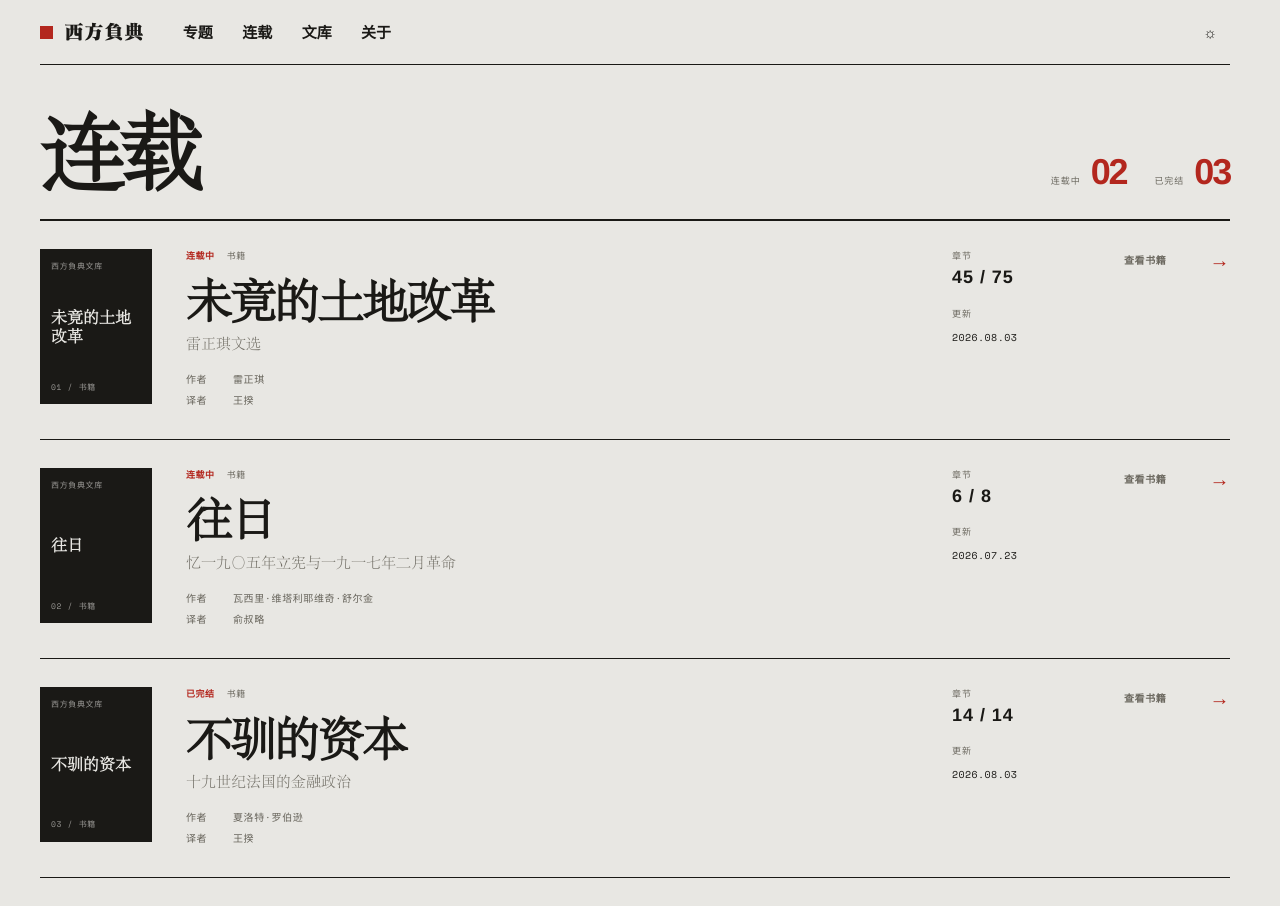
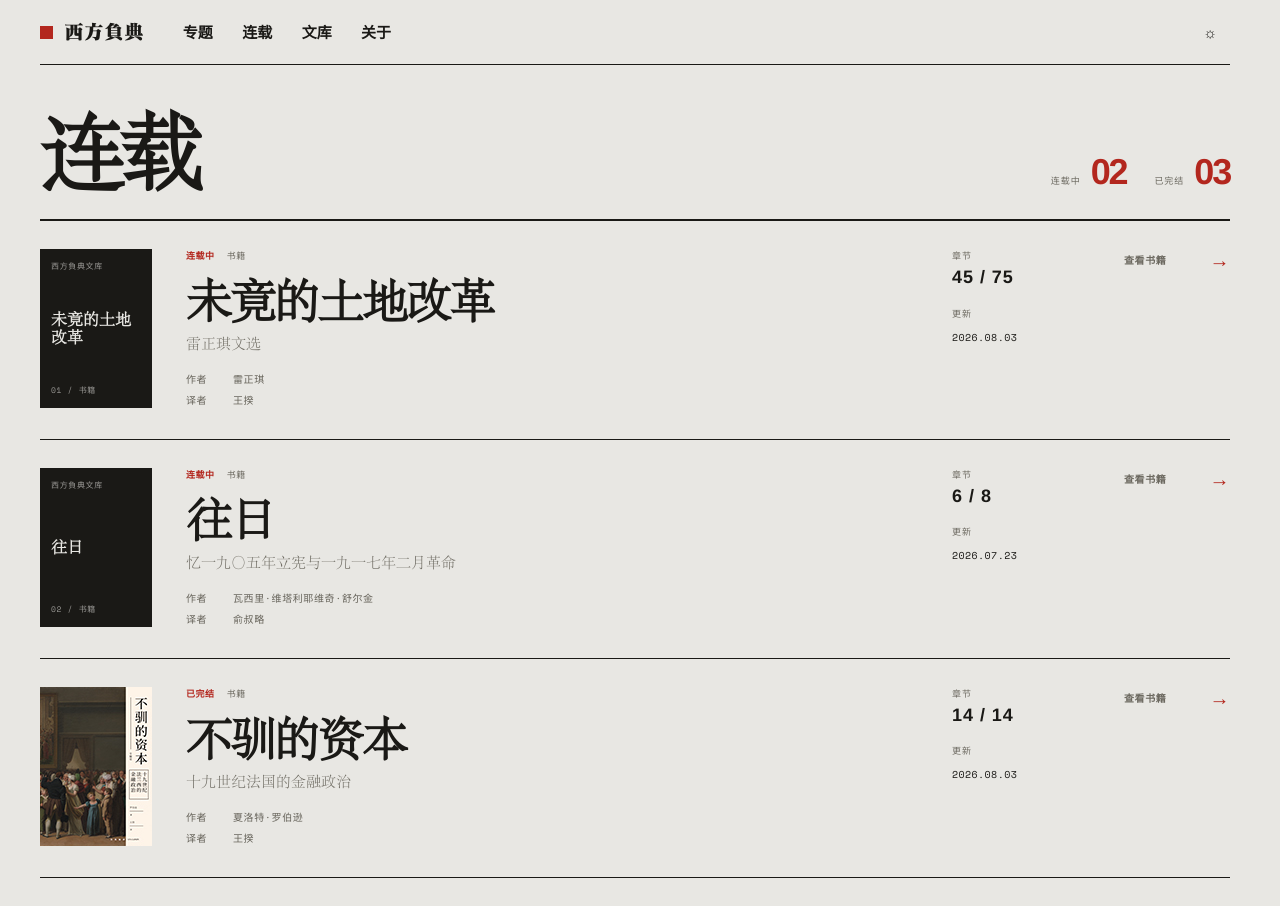
Before and after one commit to ShenSheiBot/genshinken, a Next.js app: page /books in a window 1280 px wide. Shown: the top 906 px of the page. Built offline with nearby package versions, Linux system fonts and the light colour scheme.

Commit message:
feat(books): add Capital Untamed cover artwork

```diff
--- a/app/books/books.module.css
+++ b/app/books/books.module.css
@@ -116,6 +116,7 @@
 
 .catalogCover,
 .bookCover {
+  position: relative;
   display: flex;
   flex-direction: column;
   justify-content: space-between;
@@ -126,7 +127,7 @@
 
 .catalogCover {
   width: 112px;
-  aspect-ratio: .72;
+  aspect-ratio: 112 / 159;
   padding: 12px 11px;
 }
 
@@ -288,9 +289,18 @@
 
 .bookCover {
   width: 210px;
-  aspect-ratio: .72;
+  aspect-ratio: 210 / 298;
   padding: 20px 18px;
   box-shadow: 8px 8px 0 var(--hair);
+}
+
+.coverWithImage { padding: 0; }
+
+.coverImage {
+  display: block;
+  width: 100%;
+  height: 100%;
+  object-fit: cover;
 }
 
 .bookCover strong {
--- a/app/books/page.tsx
+++ b/app/books/page.tsx
@@ -1,10 +1,12 @@
 import type { Metadata } from "next";
+import Image from "next/image";
 import Link from "next/link";
 import {
   bookHref,
   bookStatusLabel,
   getAllBookChapters,
   getAllBooks,
+  getBookCoverAssets,
   getBookCredits,
   getPublishedBookChapters,
 } from "@/lib/books";
@@ -74,15 +76,31 @@ export default function BooksPage() {
               const authors = credits.filter((credit) => credit.role === "author");
               const translators = credits.filter((credit) => credit.role === "translator");
               const proofreaders = credits.filter((credit) => credit.role === "proofreader");
+              const coverAssets = getBookCoverAssets(book.slug);
               const allChapters = getAllBookChapters(book);
               const publishedChapters = getPublishedBookChapters(book);
               return (
                 <li key={book.id}>
                   <article className={styles.catalogBook} data-book-status={book.status}>
-                    <div className={styles.catalogCover} aria-hidden="true">
-                      <span>西方負典文库</span>
-                      <strong>{book.title}</strong>
-                      <small>{String(index + 1).padStart(2, "0")} / 书籍</small>
+                    <div
+                      className={`${styles.catalogCover}${coverAssets ? ` ${styles.coverWithImage}` : ""}`}
+                      aria-hidden="true"
+                    >
+                      {coverAssets ? (
+                        <Image
+                          src={coverAssets.catalog}
+                          alt=""
+                          width={112}
+                          height={159}
+                          className={styles.coverImage}
+                        />
+                      ) : (
+                        <>
+                          <span>西方負典文库</span>
+                          <strong>{book.title}</strong>
+                          <small>{String(index + 1).padStart(2, "0")} / 书籍</small>
+                        </>
+                      )}
                     </div>
                     <div className={styles.catalogBody}>
                       <div className={styles.catalogTopline}>
--- a/lib/books.ts
+++ b/lib/books.ts
@@ -81,6 +81,22 @@ export interface ForthcomingBookChapter extends BookChapterBase {
 }
 
 export type BookChapter = PublishedBookChapter | ForthcomingBookChapter;
+
+export interface BookCoverAssets {
+  catalog: string;
+  detail: string;
+}
+
+const BOOK_COVER_ASSETS: Record<string, BookCoverAssets> = {
+  "capital-untamed": {
+    catalog: "/img/capital-untamed-cover-small.jpg",
+    detail: "/img/capital-untamed-cover-large.jpg",
+  },
+};
+
+export function getBookCoverAssets(slug: string): BookCoverAssets | undefined {
+  return BOOK_COVER_ASSETS[slug];
+}
 
 export interface BookChapterDocument {
   chapter: PublishedBookChapter;
```
Also changed, not shown: app/books/[slug]/page.tsx (+22 -4 lines), public/img/capital-untamed-cover-large.jpg (added), public/img/capital-untamed-cover-small.jpg (added).
